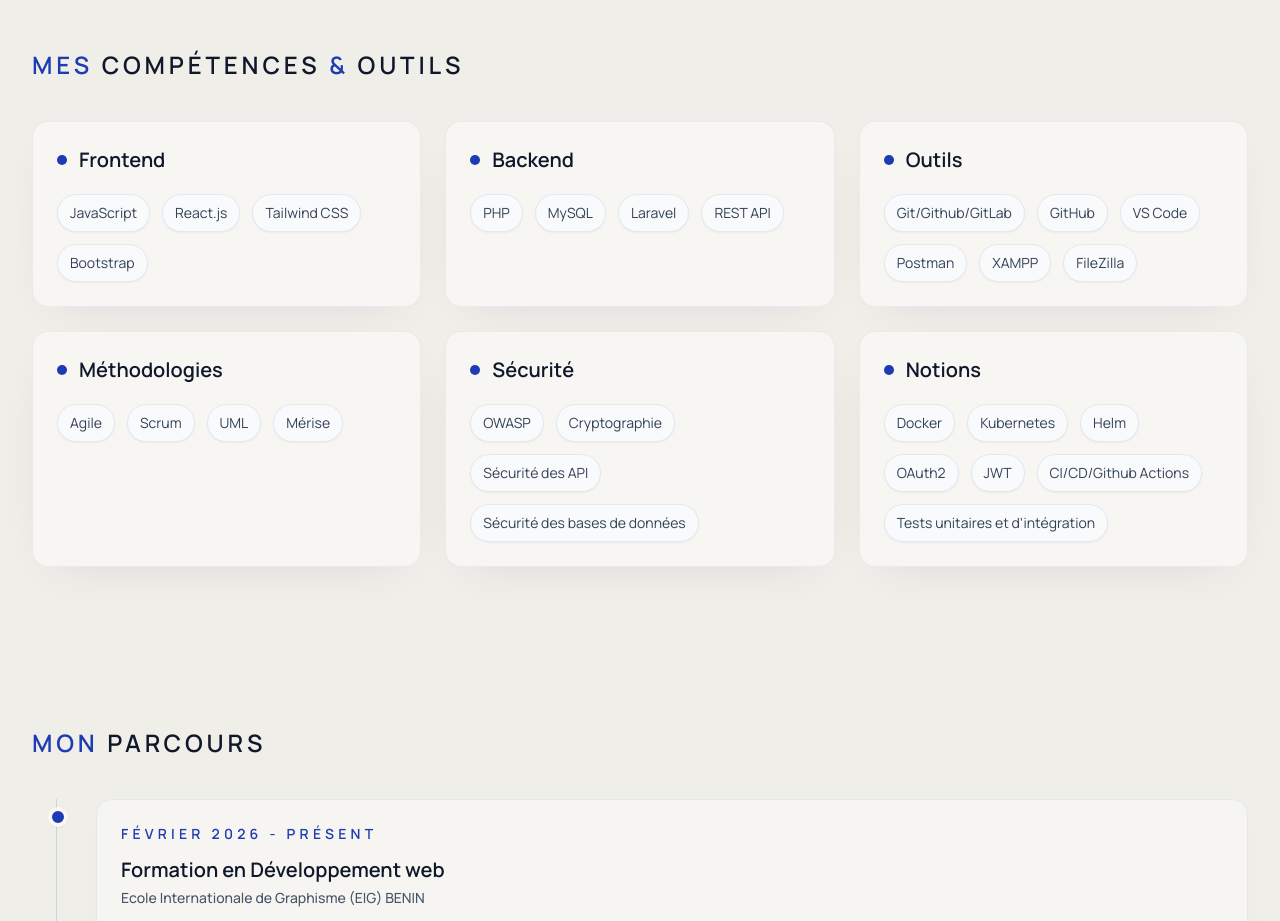
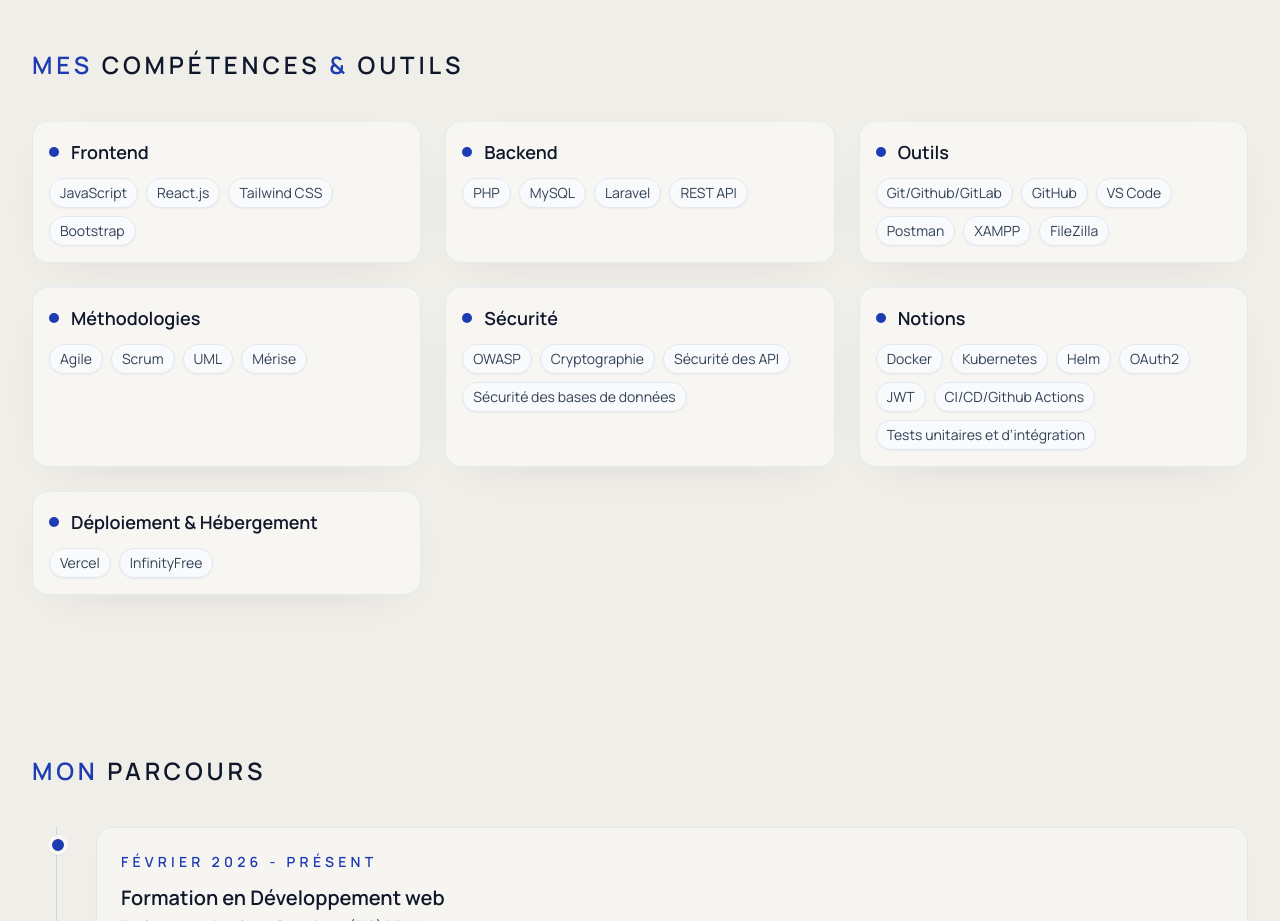
Before and after one commit to Gaspard-05/my-folio-gaspard, a React (Vite) app: page / in a window 1280 px wide. Shown: the part 1240-2161 px from the top of the page. Built offline with nearby package versions, Linux system fonts and the light colour scheme; a web font is replaced by a local one.

Commit message:
feat: ajouter la catégorie Déploiement & Hébergement et réduire la hauteur des cartes de compétences

```diff
--- a/src/components/SkillsComponent.jsx
+++ b/src/components/SkillsComponent.jsx
@@ -25,6 +25,10 @@ const skillGroups = [
   {
     title: 'Notions',
     skills: ['Docker', 'Kubernetes', 'Helm', 'OAuth2', 'JWT', 'CI/CD/Github Actions', 'Tests unitaires et d’intégration'],
+  },
+  {
+    title: 'Déploiement & Hébergement',
+    skills: ['Vercel', 'InfinityFree'],
   }
 
 ]
@@ -37,14 +41,14 @@ export default function SkillsComponent() {
 
         <div className="grid gap-6 lg:grid-cols-2 xl:grid-cols-3">
           {skillGroups.map((group) => (
-            <div key={group.title} className="rounded-2xl border border-slate-200/80 bg-[#faf8f5]/80 p-6 shadow-[0_14px_50px_-25px_rgba(15,23,42,0.12)] backdrop-blur-xl transition hover:-translate-y-1 hover:border-red-300 dark:border-slate-800 dark:bg-slate-900/80">
+            <div key={group.title} className="rounded-2xl border border-slate-200/80 bg-[#faf8f5]/80 p-4 shadow-[0_14px_50px_-25px_rgba(15,23,42,0.12)] backdrop-blur-xl transition hover:-translate-y-1 hover:border-red-300 dark:border-slate-800 dark:bg-slate-900/80">
               <div className="flex items-center gap-3">
                 <span className="h-2.5 w-2.5 rounded-full bg-red-500" />
-                <h3 className="text-xl font-semibold text-slate-900 dark:text-white">{group.title}</h3>
+                <h3 className="text-lg font-semibold text-slate-900 dark:text-white">{group.title}</h3>
               </div>
-              <div className="mt-5 flex flex-wrap gap-3">
+              <div className="mt-3 flex flex-wrap gap-2">
                 {group.skills.map((skill) => (
-                  <span key={skill} className="rounded-full border border-slate-200 bg-slate-50 px-3 py-2 text-sm text-slate-700 shadow-sm dark:border-slate-700 dark:bg-slate-800 dark:text-slate-200">
+                  <span key={skill} className="rounded-full border border-slate-200 bg-slate-50 px-2.5 py-1 text-sm text-slate-700 shadow-sm dark:border-slate-700 dark:bg-slate-800 dark:text-slate-200">
                     {skill}
                   </span>
                 ))}
```
